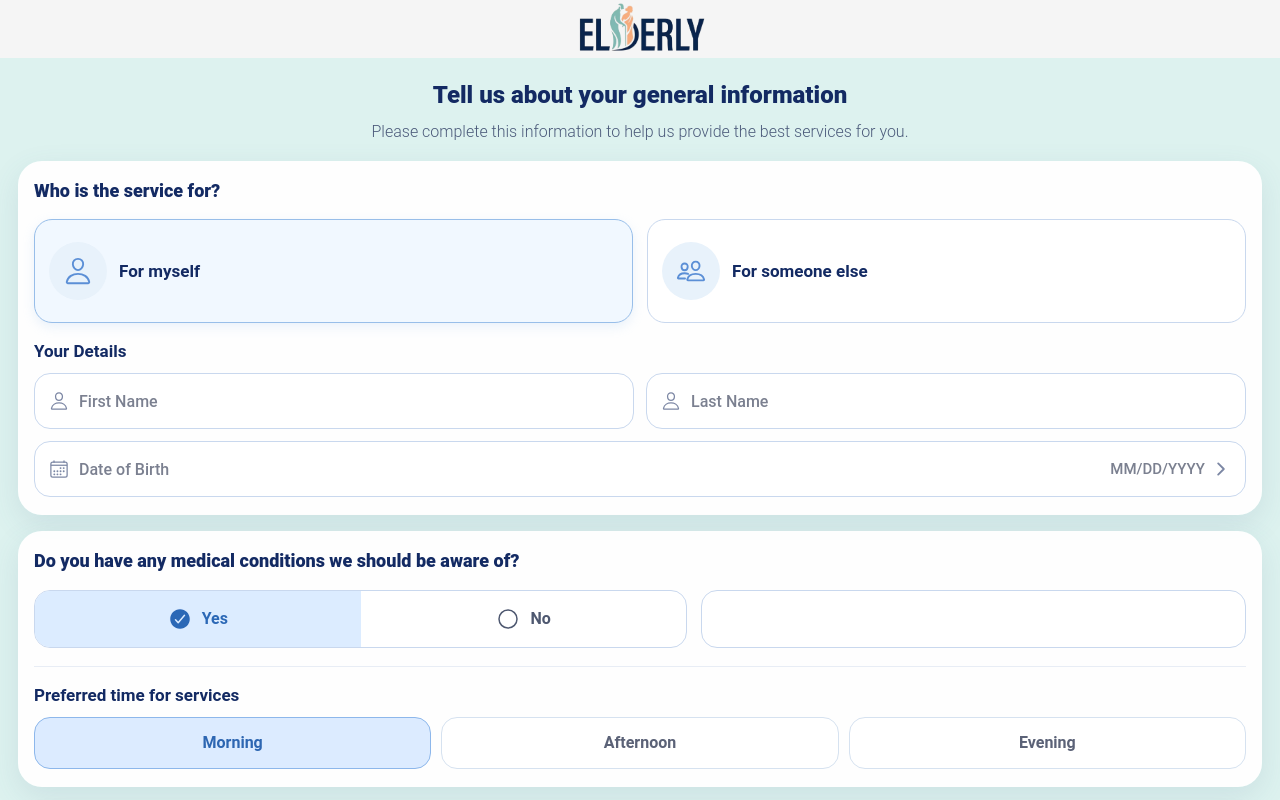
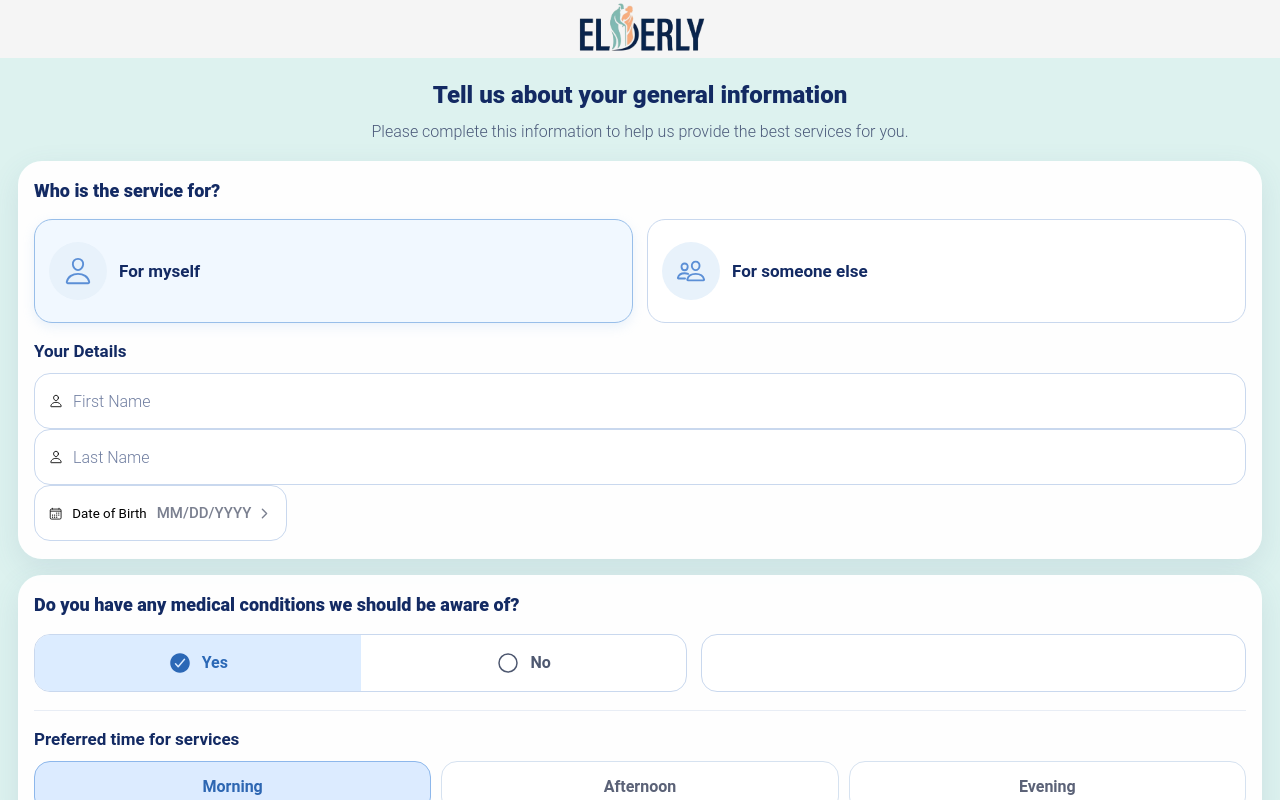
Before and after one commit to elderlyllc/frontend_elderlyllc, a React (Vite) app: page /tagging in a window 1280 px wide. Built offline with nearby package versions, Linux system fonts and the light colour scheme; sample sign-in values are in the browser's storage.

Commit message:
fix layout

```diff
--- a/src/pages/Tagging.tsx
+++ b/src/pages/Tagging.tsx
@@ -1,6 +1,13 @@
-import MainLayout from './layout/mainLayout';
-import React, { useEffect, useState } from 'react';
-import { IonContent, IonIcon } from '@ionic/react';
+import MainLayout from "./layout/mainLayout";
+import React, { useEffect, useState } from "react";
+import {
+  IonContent,
+  IonDatetime,
+  IonIcon,
+  IonInput,
+  IonModal,
+  IonButton,
+} from "@ionic/react";
 import {
   personOutline,
   peopleOutline,
@@ -11,32 +18,48 @@ import {
   homeOutline,
   addOutline,
   notificationsOutline,
-} from 'ionicons/icons';
+} from "ionicons/icons";
 import { useHistory } from "react-router-dom";
 
 const Tagging: React.FC = () => {
   const history = useHistory();
-  const [serviceFor, setServiceFor] = useState<'self' | 'other'>('self');
-  const [medicalCondition, setMedicalCondition] = useState<'yes' | 'no'>('yes');
-  const [preferredTime, setPreferredTime] = useState<'morning' | 'afternoon' | 'evening'>('morning');
+
+  const [serviceFor, setServiceFor] = useState<"self" | "other">("self");
+  const [medicalCondition, setMedicalCondition] = useState<"yes" | "no">("yes");
+  const [dob, setDob] = useState<string>("");
+  const [isDateOpen, setIsDateOpen] = useState(false);
+  const [preferredTime, setPreferredTime] = useState<
+    "morning" | "afternoon" | "evening"
+  >("morning");
+
   useEffect(() => {
-      let token =  localStorage.getItem("token");
-      if(!token){
+    let token = localStorage.getItem("token");
+    if (!token) {
       history.push("/login");
     }
   }, []);
+
+  const formatDate = (value: string) => {
+    if (!value) return "MM/DD/YYYY";
+
+    const date = new Date(value);
+    const month = String(date.getMonth() + 1).padStart(2, "0");
+    const day = String(date.getDate()).padStart(2, "0");
+    const year = date.getFullYear();
+
+    return `${month}/${day}/${year}`;
+  };
+
   return (
     <MainLayout>
       <IonContent fullscreen className="elderly-general-page">
-
         <div className="general-shell">
-
           <main className="content-wrap">
             <section className="hero-copy">
               <h1>Tell us about your general information</h1>
               <p>
-                Please complete this information to help us provide the best services
-                for you.
+                Please complete this information to help us provide the best
+                services for you.
               </p>
             </section>
 
@@ -45,8 +68,8 @@ const Tagging: React.FC = () => {
 
               <div className="service-grid">
                 <button
-                  className={`service-card ${serviceFor === 'self' ? 'active' : ''}`}
-                  onClick={() => setServiceFor('self')}
+                  className={`service-card ${serviceFor === "self" ? "active" : ""}`}
+                  onClick={() => setServiceFor("self")}
                   type="button"
                 >
                   <div className="service-icon-wrap">
@@ -56,8 +79,8 @@ const Tagging: React.FC = () => {
                 </button>
 
                 <button
-                  className={`service-card ${serviceFor === 'other' ? 'active' : ''}`}
-                  onClick={() => setServiceFor('other')}
+                  className={`service-card ${serviceFor === "other" ? "active" : ""}`}
+                  onClick={() => setServiceFor("other")}
                   type="button"
                 >
                   <div className="service-icon-wrap">
@@ -72,23 +95,59 @@ const Tagging: React.FC = () => {
               <div className="input-row">
                 <div className="input-box">
                   <IonIcon icon={personOutline} />
-                  <span className="input-placeholder">First Name</span>
+                  <IonInput placeholder="First Name" className="custom-ion-input" />
                 </div>
 
                 <div className="input-box">
                   <IonIcon icon={personOutline} />
-                  <span className="input-placeholder">Last Name</span>
+                  <IonInput placeholder="Last Name" className="custom-ion-input" />
                 </div>
               </div>
 
-              <div className="input-box full-width">
+              {/* ✅ DATE PICKER FIELD */}
+              <button
+                type="button"
+                className="input-box full-width date-input-box"
+                onClick={() => setIsDateOpen(true)}
+              >
                 <IonIcon icon={calendarOutline} />
                 <span className="input-placeholder">Date of Birth</span>
+
                 <div className="input-right">
-                  <span>MM/DD/YYYY</span>
+                  <span>{formatDate(dob)}</span>
                   <IonIcon icon={chevronForwardOutline} />
                 </div>
+              </button>
+
+              {/* ✅ DATE MODAL */}
+             <IonModal
+  isOpen={isDateOpen}
+  onDidDismiss={() => setIsDateOpen(false)}
+  initialBreakpoint={0.6}
+  breakpoints={[0, 0.6, 0.9]}
+>
+  <IonContent className="date-modal-content">
+
+    <div className="date-modal-header">
+      <h3>Select Date of Birth</h3>
+      <IonButton fill="clear" onClick={() => setIsDateOpen(false)}>
+        Close
+      </IonButton>
     </div>
+
+    <IonDatetime
+      presentation="date"
+      value={dob}
+      max={new Date().toISOString().split("T")[0]}
+      onIonChange={(e) => {
+        const value = e.detail.value as string;
+        setDob(value);
+        setIsDateOpen(false);
+      }}
+    />
+
+  </IonContent>
+</IonModal>
             </section>
 
             <section className="section-card card-soft">
@@ -97,8 +156,8 @@ const Tagging: React.FC = () => {
               <div className="medical-row">
                 <div className="yes-no-wrap">
                   <button
-                    className={`yes-no-btn ${medicalCondition === 'yes' ? 'selected' : ''}`}
-                    onClick={() => setMedicalCondition('yes')}
+                    className={`yes-no-btn ${medicalCondition === "yes" ? "selected" : ""}`}
+                    onClick={() => setMedicalCondition("yes")}
                     type="button"
                   >
                     <IonIcon icon={checkmarkCircle} />
@@ -106,8 +165,8 @@ const Tagging: React.FC = () => {
                   </button>
 
                   <button
-                    className={`yes-no-btn ${medicalCondition === 'no' ? 'selected' : ''}`}
-                    onClick={() => setMedicalCondition('no')}
+                    className={`yes-no-btn ${medicalCondition === "no" ? "selected" : ""}`}
+                    onClick={() => setMedicalCondition("no")}
                     type="button"
                   >
                     <IonIcon icon={ellipseOutline} />
@@ -124,34 +183,29 @@ const Tagging: React.FC = () => {
 
               <div className="time-grid">
                 <button
-                  className={`time-btn ${preferredTime === 'morning' ? 'active' : ''}`}
-                  onClick={() => setPreferredTime('morning')}
-                  type="button"
+                  className={`time-btn ${preferredTime === "morning" ? "active" : ""}`}
+                  onClick={() => setPreferredTime("morning")}
                 >
                   Morning
                 </button>
 
                 <button
-                  className={`time-btn ${preferredTime === 'afternoon' ? 'active' : ''}`}
-                  onClick={() => setPreferredTime('afternoon')}
-                  type="button"
+                  className={`time-btn ${preferredTime === "afternoon" ? "active" : ""}`}
+                  onClick={() => setPreferredTime("afternoon")}
                 >
                   Afternoon
                 </button>
 
                 <button
-                  className={`time-btn ${preferredTime === 'evening' ? 'active' : ''}`}
-                  onClick={() => setPreferredTime('evening')}
-                  type="button"
+                  className={`time-btn ${preferredTime === "evening" ? "active" : ""}`}
+                  onClick={() => setPreferredTime("evening")}
                 >
                   Evening
                 </button>
               </div>
             </section>
 
-            <button className="continue-btn" type="button">
-              Continue
-            </button>
+            <button className="continue-btn">Continue</button>
           </main>
 
           <footer className="bottom-nav">
--- a/src/styles.css
+++ b/src/styles.css
@@ -1195,6 +1195,7 @@ footer .icon-box span {
   color: #132a63;
 }
 
+/*
 .input-row {
   display: grid;
   grid-template-columns: 1fr 1fr;
@@ -1235,7 +1236,7 @@ footer .icon-box span {
   color: #7b8090;
   font-size: 15px;
   font-weight: 500;
-}
+} */
 
 .medical-row {
   display: grid;
@@ -1487,3 +1488,108 @@ footer .icon-box span {
     font-size: 24px;
   }
 }
+.custom-ion-input {
+  --padding-start: 0;
+  --padding-end: 0;
+  --padding-top: 0;
+  --padding-bottom: 0;
+
+  font-size: 16px;
+  color: #132a63;
+}
+
+.input-box ion-input {
+  flex: 1;
+}
+.input-box {
+  min-height: 56px;
+  border: 1.5px solid #c9d8ee;
+  border-radius: 16px;
+  background: #fff;
+  display: flex;
+  align-items: center;
+  gap: 10px;
+  padding: 0 14px;
+
+  transition: all 0.25s ease;
+}
+
+/* 🔥 FOCUS STATE */
+.input-box:focus-within {
+  border-color: #5b8fd6;
+  box-shadow: 0 0 0 3px rgba(91, 143, 214, 0.15);
+  background: #f9fcff;
+}
+
+/* Icon reacts on focus */
+.input-box:focus-within ion-icon {
+  color: #5b8fd6;
+}
+
+/* Input styling */
+.custom-ion-input {
+  flex: 1;
+
+  --padding-start: 0;
+  --padding-end: 0;
+  --padding-top: 0;
+  --padding-bottom: 0;
+
+  font-size: 16px;
+  color: #132a63;
+}
+.date-input-box {
+  position: relative;
+  cursor: pointer;
+}
+
+.hidden-date-trigger {
+  position: absolute;
+  inset: 0;
+  opacity: 0;
+  z-index: 2;
+}
+
+.hidden-date-trigger::part(native) {
+  width: 100%;
+  height: 100%;
+  border: none;
+  background: transparent;
+  padding: 0;
+  margin: 0;
+}
+
+.input-right {
+  margin-left: auto;
+  display: flex;
+  align-items: center;
+  gap: 6px;
+  color: #7b8090;
+  font-size: 15px;
+  font-weight: 500;
+}
+
+.date-modal-content {
+  --padding-top: 10px;
+  --padding-start: 0;
+  --padding-end: 0;
+}
+
+.date-modal-header {
+  display: flex;
+  align-items: center;
+  justify-content: space-between;
+  padding: 10px 16px;
+}
+
+.date-modal-header h3 {
+  margin: 0;
+  font-size: 18px;
+  font-weight: 700;
+  color: #132a63;
+}
+
+/* 🔥 Fix datetime spacing */
+ion-datetime {
+  padding: 10px 12px 20px;
+}
```
Lines whose indentation alone changed are shown as unchanged.
